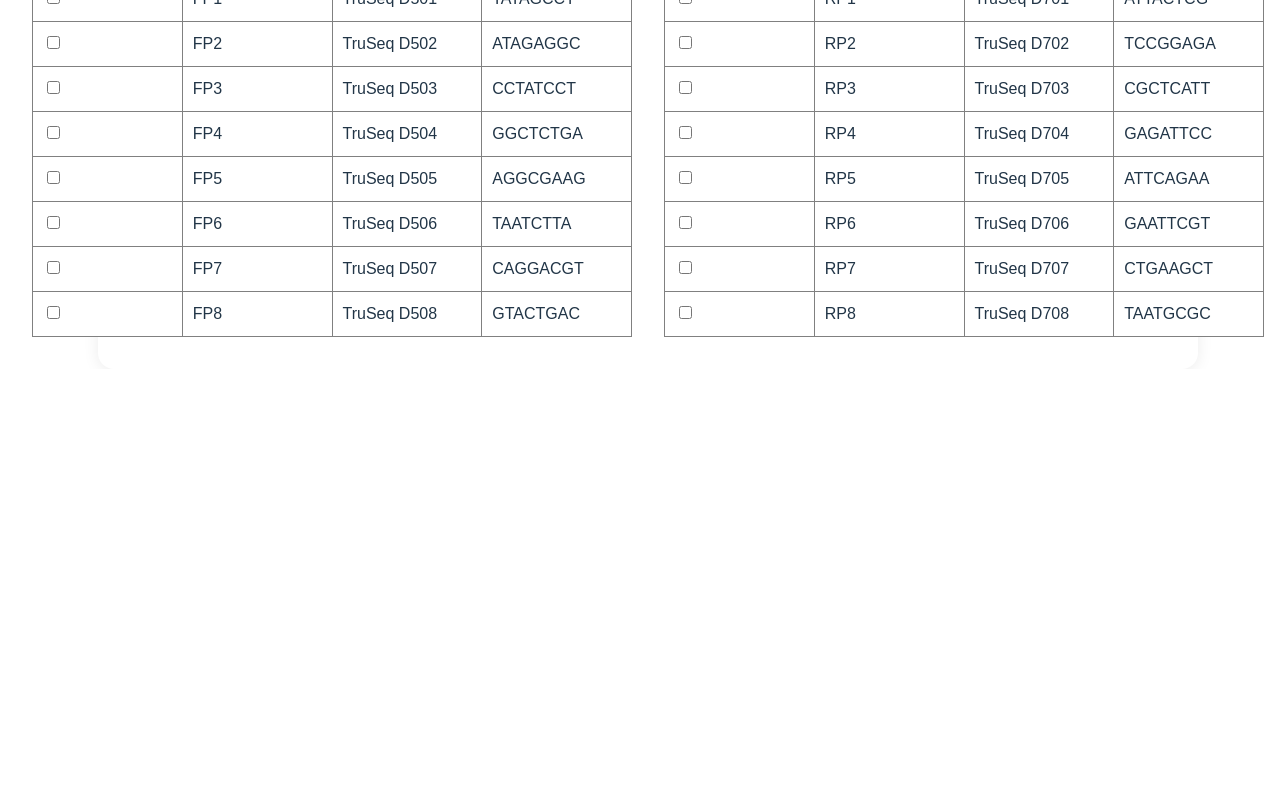
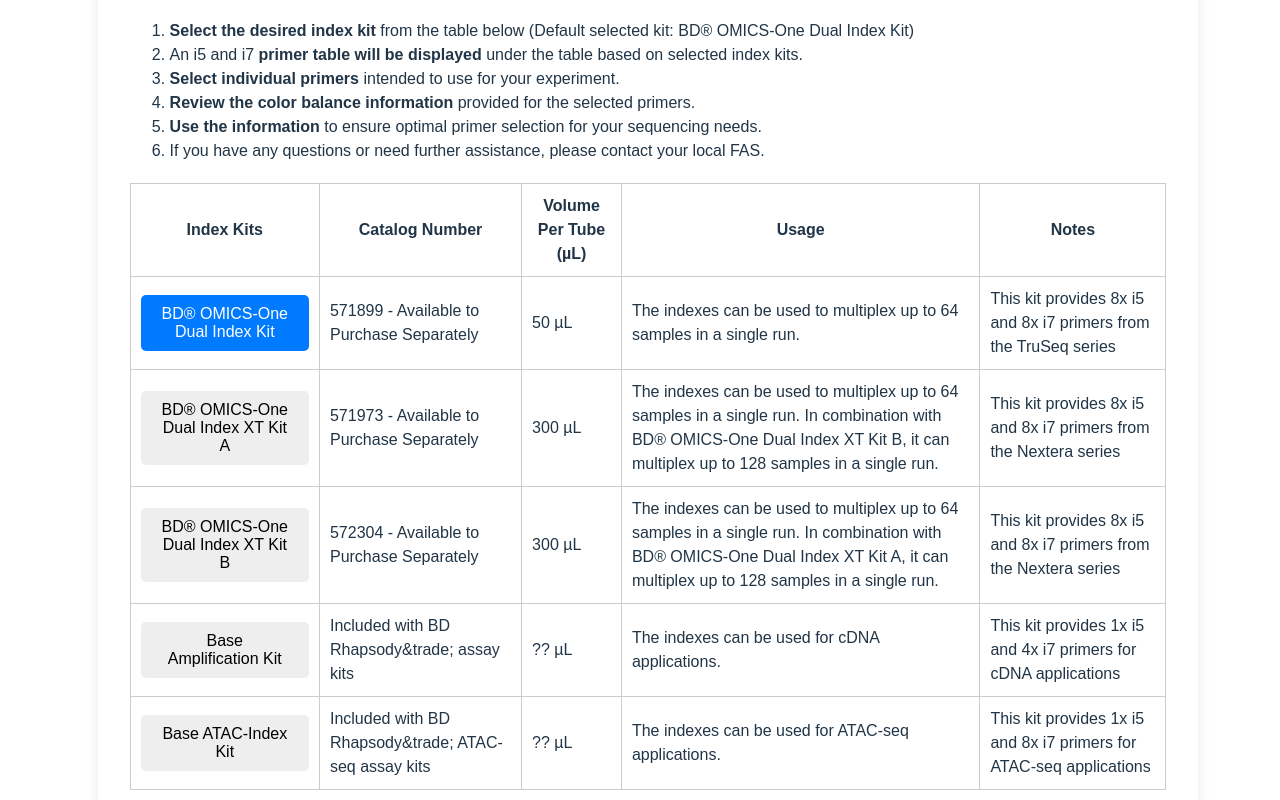
Before and after one commit to SyabiraYusoff/Seq-Balancer, a React (Vite) app: page / in a window 1280 px wide. Shown: the part 500-1300 px from the top of the page. Before the commit the page ends 869 px from the top, so only its background shows below. Built offline with nearby package versions, Linux system fonts and the light colour scheme.

Commit message:
Nearly baked, just need a little bit of char

```diff
--- a/src/App.jsx
+++ b/src/App.jsx
@@ -5,15 +5,77 @@
 import BaseCDNAAmp from './components/base_cDNA_Amp';
 import ATACindex from './components/ATAC-Index';
 
-function App() {
+export default function App() {
   const [activeTab, setActiveTab] = useState('BD® OMICS-One Dual Index Kit');
+  const [popupMessage, setPopupMessage] = useState('');
+  const [showPopup, setShowPopup] = useState(false);
 
   const tabs = [
-    'BD® OMICS-One Dual Index Kit',
-    'BD® OMICS-One Dual Index XT Kit A',
-    'BD® OMICS-One Dual Index XT Kit B',
-    'Base Amplification Kit',
-    'Base ATAC-Index Kit'];
+    {
+      label: 'BD® OMICS-One Dual Index Kit',
+      catalog: '571899 - Available to Purchase Separately',
+      notes: 'This kit provides 8x i5 and 8x i7 primers from the TruSeq series',
+      volume: '50 µL',
+      usage: 'The indexes can be used to multiplex up to 64 samples in a single run.',
+    },
+    {
+      label: 'BD® OMICS-One Dual Index XT Kit A',
+      catalog: '571973 - Available to Purchase Separately',
+      notes: 'This kit provides 8x i5 and 8x i7 primers from the Nextera series',
+      volume: '300 µL',
+      usage: 'The indexes can be used to multiplex up to 64 samples in a single run. In combination with BD® OMICS-One Dual Index XT Kit B, it can multiplex up to 128 samples in a single run.',
+    },
+    {
+      label: 'BD® OMICS-One Dual Index XT Kit B',
+      catalog: '572304 - Available to Purchase Separately',
+      notes: 'This kit provides 8x i5 and 8x i7 primers from the Nextera series',
+      volume: '300 µL',
+      usage: 'The indexes can be used to multiplex up to 64 samples in a single run. In combination with BD® OMICS-One Dual Index XT Kit A, it can multiplex up to 128 samples in a single run.',
+
+    },
+    {
+      label: 'Base Amplification Kit',
+      catalog: 'Included with BD Rhapsody&trade; assay kits',
+      notes: 'This kit provides 1x i5 and 4x i7 primers for cDNA applications',
+      volume: '?? µL',
+      usage: 'The indexes can be used for cDNA applications.',
+    },
+    {
+      label: 'Base ATAC-Index Kit',
+      catalog: 'Included with BD Rhapsody&trade; ATAC-seq assay kits',
+      notes: 'This kit provides 1x i5 and 8x i7 primers for ATAC-seq applications',
+      volume: '?? µL',
+      usage: 'The indexes can be used for ATAC-seq applications.'
+    }
+  ];
+
+  const onTabSelect = (label) => {
+    let message = '';
+    if (label === 'Base Amplification Kit') {
+      message = 'Base Amplification Kit is selected. Please select i7 primers from the displayed table. ';
+    } else if (label === 'Base ATAC-Index Kit') {
+      message = 'Base ATAC-Index Kit is selected. Please select i7 primers from the displayed table.';
+    } else if (label === 'BD® OMICS-One Dual Index XT Kit A') {
+      message = 'BD® OMICS-One Dual Index XT Kit A is selected. Please select i5 and i7 primers from the displayed table.';
+    } else if (label === 'BD® OMICS-One Dual Index XT Kit B') {
+      message = 'BD® OMICS-One Dual Index XT Kit B is selected. Please select i5 and i7 primers from the displayed table.';
+    } else if (label === 'BD® OMICS-One Dual Index Kit') {
+      message = 'BD® OMICS-One Dual Index Kit is selected. Please select i5 and i7 primers from the displayed table.';
+    }
+
+    setActiveTab(label);
+
+    if (message) {
+      setPopupMessage(message);
+      setShowPopup(true);
+
+      // Auto-dismiss after 5 seconds
+      setTimeout(() => {
+        setShowPopup(false);
+        setTimeout(() => setPopupMessage(''), 300); // clear message after slide-out
+      }, 3000);
+    }
+  };
 
   const renderTabs = () => {
     switch (activeTab) {
@@ -27,6 +89,26 @@
   };
 
   return (
+    <>
+      {popupMessage && (
+        <div style={{
+          position: 'fixed',
+          bottom: showPopup ? '30px' : '-100px',
+          left: '50%',
+          transform: 'translateX(-50%)',
+          backgroundColor: '#007bff',
+          color: '#fff',
+          padding: '12px 24px',
+          borderRadius: '8px',
+          boxShadow: '0 4px 12px rgba(0,0,0,0.2)',
+          transition: 'bottom 0.3s ease',
+          zIndex: 1000,
+          textAlign: 'center'
+        }}>
+          {popupMessage}
+        </div>
+      )}
+
       <div style={{
         minHeight: '100vh',
         minWidth: '100vw',
@@ -52,29 +134,63 @@
           maxWidth: '80%'
         }}>
           <h1>BD Rhapsody&trade; NovaSeqX Color Balance Checker </h1>
+          <h3>This app helps users ensure color balance when selecting index primers for sequencing on the NovaSeqX system. <br />
+            By combining selected primers, users can analyze and validate sequencing readiness based on colour balance on NovaSeq XLEAP SBS chemistry. <br />
+            Further reading for <a href="https://knowledge.illumina.com/instrumentation/novaseq-x-x-plus/instrumentation-novaseq-x-x-plus-reference_material-list/000008422" target="_blank" rel="noopener noreferrer">XLEAP Index Colour Balance from Illumina</a> here.</h3>
+
+          <h2 style={{ marginTop: '20px' }}>Instructions</h2>
           <div style={{ marginBottom: '20px' }}>
+            <p>Table below describe available kits within BD Rhapsody products with their catalog numbers, volumes, usage, and notes. <br />
+              To use the tool: <br />
+            </p>
+            <ol>
+              <li><strong>Select the desired index kit</strong> from the table below (Default selected kit: BD® OMICS-One Dual Index Kit) </li>
+              <li>An i5 and i7 <strong>primer table will be displayed</strong> under the table based on selected index kits.</li>
+              <li><strong>Select individual primers</strong> intended to use for your experiment.</li>
+              <li><strong>Review the color balance information</strong> provided for the selected primers.</li>
+              <li><strong>Use the information</strong> to ensure optimal primer selection for your sequencing needs.</li>
+              <li>If you have any questions or need further assistance, please contact your local FAS.</li>
+            </ol>
+            <table style={{ borderCollapse: 'collapse', width: '100%', marginTop: '20px' }}>
+              <thead>
+                <tr>
+                  <th style={{ border: '1px solid #ccc', padding: '10px' }}>Index Kits</th>
+                  <th style={{ border: '1px solid #ccc', padding: '10px' }}>Catalog Number</th>
+                  <th style={{ border: '1px solid #ccc', padding: '10px' }}>Volume Per Tube (µL)</th>
+                  <th style={{ border: '1px solid #ccc', padding: '10px' }}>Usage</th>
+                  <th style={{ border: '1px solid #ccc', padding: '10px' }}>Notes</th>
+                </tr>
+              </thead>
+              <tbody>
                 {tabs.map((tab) => (
+                  <tr key={tab.label}>
+                    <td style={{ border: '1px solid #ccc', padding: '10px' }}>
                       <button
-              key={tab}
-              onClick={() => setActiveTab(tab)}
+                        onClick={() => onTabSelect(tab.label)}
                         style={{
-                marginRight: '10px',
                           padding: '10px 20px',
-                backgroundColor: activeTab === tab ? '#007bff' : '#eee',
-                color: activeTab === tab ? '#fff' : '#000',
+                          backgroundColor: activeTab === tab.label ? '#007bff' : '#eee',
+                          color: activeTab === tab.label ? '#fff' : '#000',
                           border: 'none',
                           borderRadius: '5px',
                           cursor: 'pointer'
                         }}
                       >
-              {tab}
+                        {tab.label}
                       </button>
+                    </td>
+                    <td style={{ border: '1px solid #ccc', padding: '10px' }}>{tab.catalog}</td>
+                    <td style={{ border: '1px solid #ccc', padding: '10px' }}>{tab.volume}</td>
+                    <td style={{ border: '1px solid #ccc', padding: '10px' }}>{tab.usage}</td>
+                    <td style={{ border: '1px solid #ccc', padding: '10px' }}>{tab.notes}</td>
+                  </tr>
                 ))}
+              </tbody>
+            </table>
           </div>
           {renderTabs()}
         </div>
       </div>
+    </>
   );
 }
-
-export default App;
```
Lines whose indentation alone changed are shown as unchanged.
